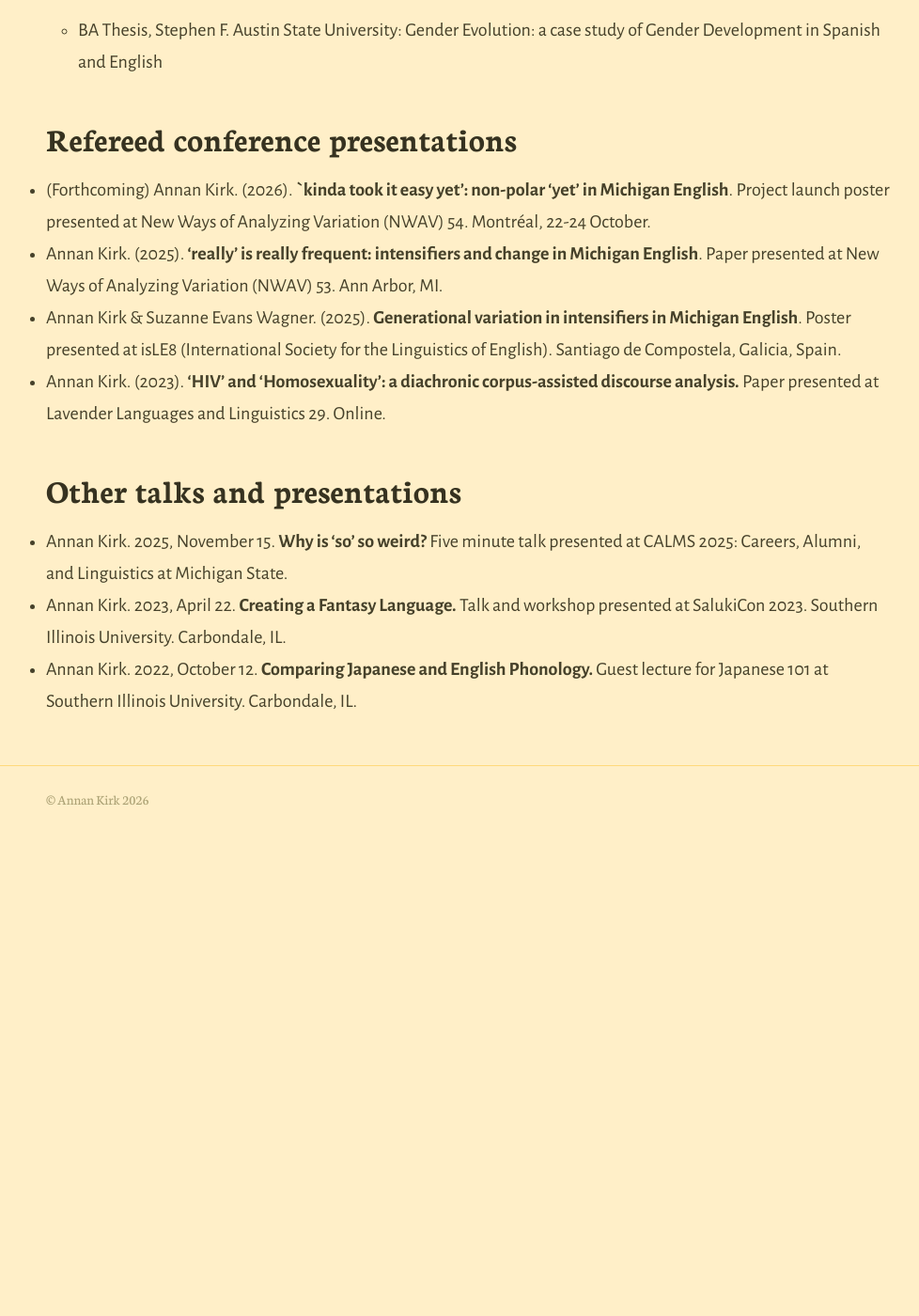
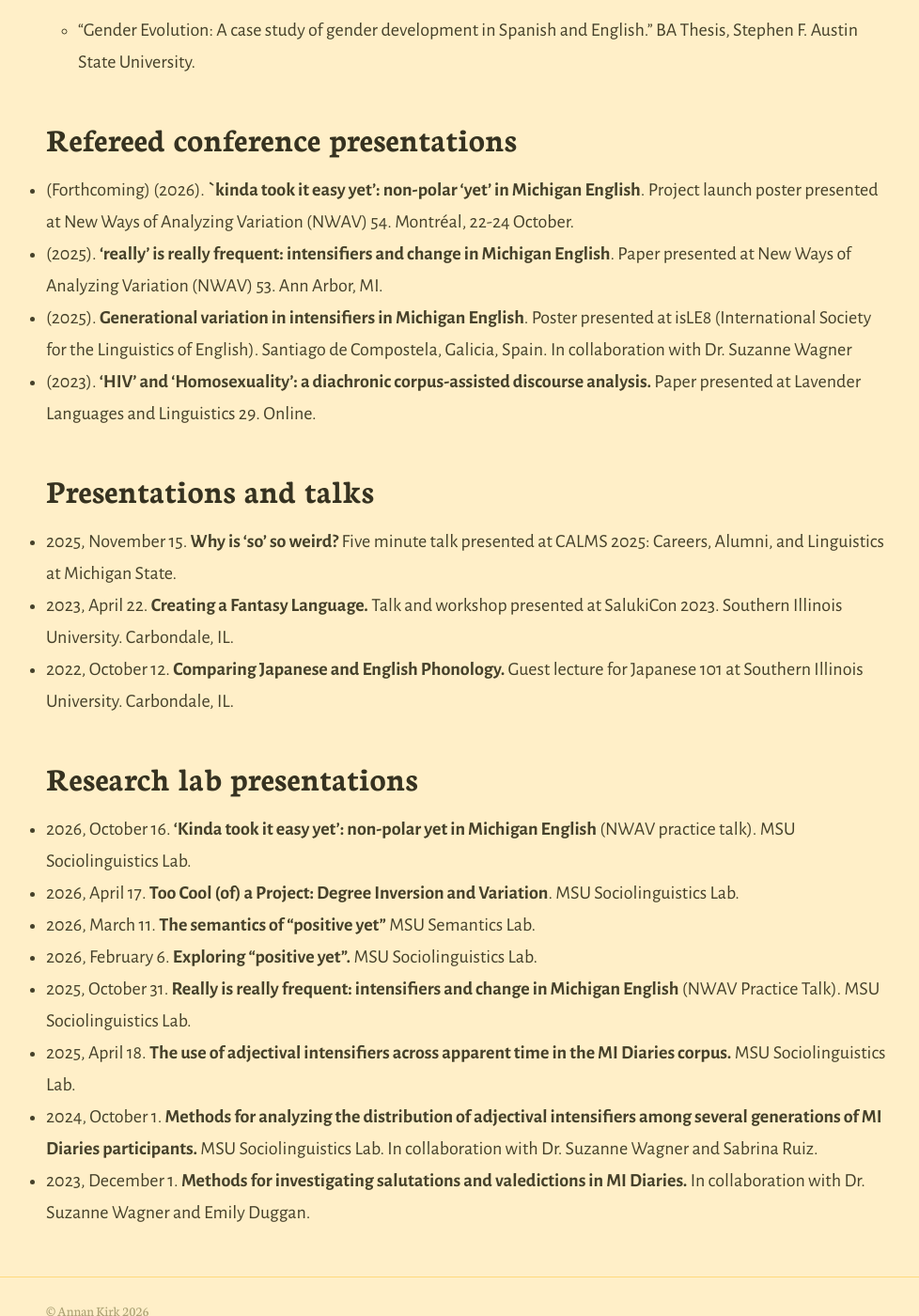
Before and after one commit to annankirk/annankirk.github.io, a Jekyll site: the page built from research.md, in a window 1280 px wide and 1400 px high, scrolled down 1151 px. Shown: the whole window at 94% size, without its empty margins (141-1119 px from the left). Built offline with Jekyll 4.4.1, drawn with Linux system fonts in a browser that asks for light colours; before the commit the page ends 2035 px from its top, so only the background shows below that.

Commit message:
Update research.md

```diff
--- a/research.md
+++ b/research.md
@@ -20,18 +20,28 @@ I have secondary interests in sociophonetics (how the sounds of language vary an
 - Diachronic corpus-assisted discourse analysis
     - LavLang talk (2023)
 - Historical linguistics
-    - BA Thesis, Stephen F. Austin State University: Gender Evolution: a case study of Gender Development in Spanish and English
+    - "Gender Evolution: A case study of gender development in Spanish and English." BA Thesis, Stephen F. Austin State University.
 
 ## Refereed conference presentations
-- (Forthcoming) Annan Kirk. (2026). **`kinda took it easy yet': non-polar 'yet' in Michigan English**. Project launch poster presented at New Ways of Analyzing Variation (NWAV) 54. Montréal, 22-24 October.
+- (Forthcoming) (2026). **`kinda took it easy yet': non-polar 'yet' in Michigan English**. Project launch poster presented at New Ways of Analyzing Variation (NWAV) 54. Montréal, 22-24 October.
 
-- Annan Kirk. (2025). **‘really’ is really frequent: intensifiers and change in Michigan English**. Paper presented at New Ways of Analyzing Variation (NWAV) 53. Ann Arbor, MI.
+- (2025). **‘really’ is really frequent: intensifiers and change in Michigan English**. Paper presented at New Ways of Analyzing Variation (NWAV) 53. Ann Arbor, MI.
 
-- Annan Kirk & Suzanne Evans Wagner. (2025). **Generational variation in intensifiers in Michigan English**. Poster presented at isLE8 (International Society for the Linguistics of English). Santiago de Compostela, Galicia, Spain.
+- (2025). **Generational variation in intensifiers in Michigan English**. Poster presented at isLE8 (International Society for the Linguistics of English). Santiago de Compostela, Galicia, Spain. In collaboration with Dr. Suzanne Wagner
 
-- Annan Kirk. (2023). **'HIV' and 'Homosexuality': a diachronic corpus-assisted discourse analysis.** Paper presented at Lavender Languages and Linguistics 29. Online.
+- (2023). **'HIV' and 'Homosexuality': a diachronic corpus-assisted discourse analysis.** Paper presented at Lavender Languages and Linguistics 29. Online.
 
-## Other talks and presentations
-- Annan Kirk. 2025, November 15. **Why is 'so' so weird?** Five minute talk presented at CALMS 2025: Careers, Alumni, and Linguistics at Michigan State.
-- Annan Kirk. 2023, April 22. **Creating a Fantasy Language.** Talk and workshop presented at SalukiCon 2023. Southern Illinois University. Carbondale, IL.
-- Annan Kirk. 2022, October 12. **Comparing Japanese and English Phonology.** Guest lecture for Japanese 101 at Southern Illinois University. Carbondale, IL.
+## Presentations and talks
+- 2025, November 15. **Why is 'so' so weird?** Five minute talk presented at CALMS 2025: Careers, Alumni, and Linguistics at Michigan State.
+- 2023, April 22. **Creating a Fantasy Language.** Talk and workshop presented at SalukiCon 2023. Southern Illinois University. Carbondale, IL.
+- 2022, October 12. **Comparing Japanese and English Phonology.** Guest lecture for Japanese 101 at Southern Illinois University. Carbondale, IL.
+
+## Research lab presentations
+- 2026, October 16. **‘Kinda took it easy yet’: non-polar yet in Michigan English** (NWAV practice talk). MSU Sociolinguistics Lab.
+- 2026, April 17. **Too Cool (of) a Project: Degree Inversion and Variation**. MSU Sociolinguistics Lab.
+- 2026, March 11. **The semantics of "positive yet"** MSU Semantics Lab.
+- 2026, February 6. **Exploring "positive yet".** MSU Sociolinguistics Lab.
+- 2025, October 31. **Really is really frequent: intensifiers and change in Michigan English** (NWAV Practice Talk). MSU Sociolinguistics Lab.
+- 2025, April 18. **The use of adjectival intensifiers across apparent time in the MI Diaries corpus.** MSU Sociolinguistics Lab.
+- 2024, October 1. **Methods for analyzing the distribution of adjectival intensifiers among several generations of MI Diaries participants.** MSU Sociolinguistics Lab. In collaboration with Dr. Suzanne Wagner and Sabrina Ruiz.
+- 2023, December 1. **Methods for investigating salutations and valedictions in MI Diaries.** In collaboration with Dr. Suzanne Wagner and Emily Duggan.
```
